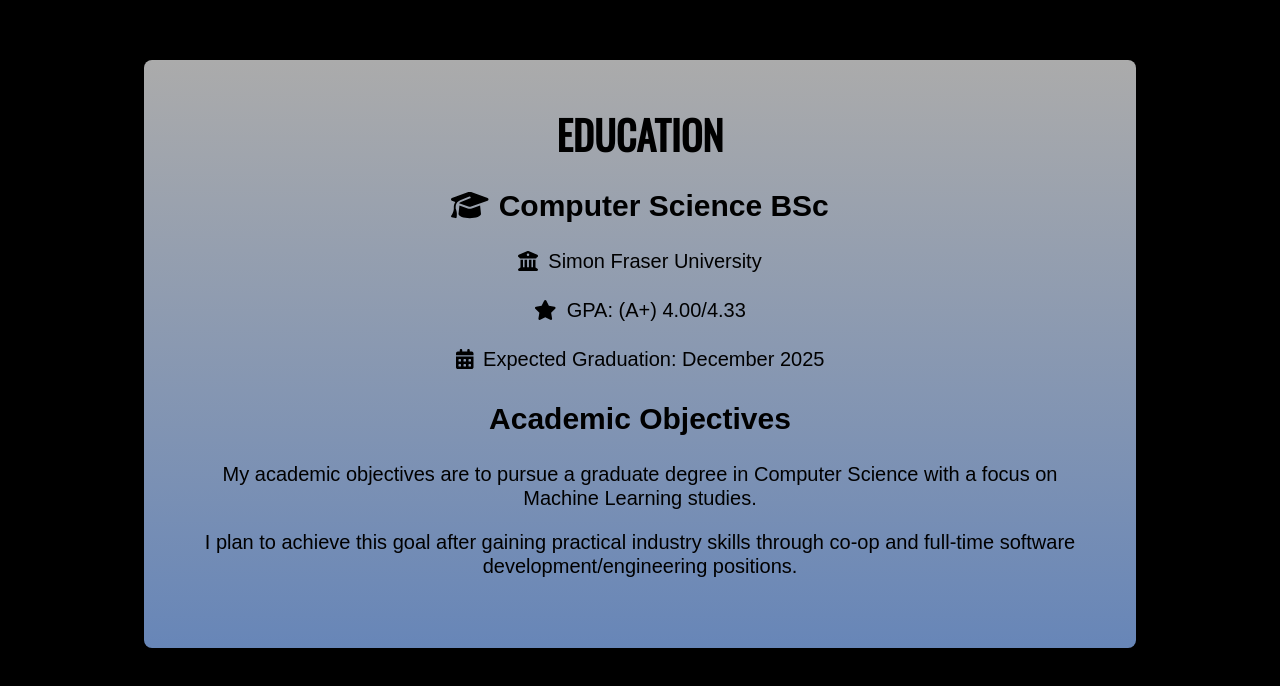
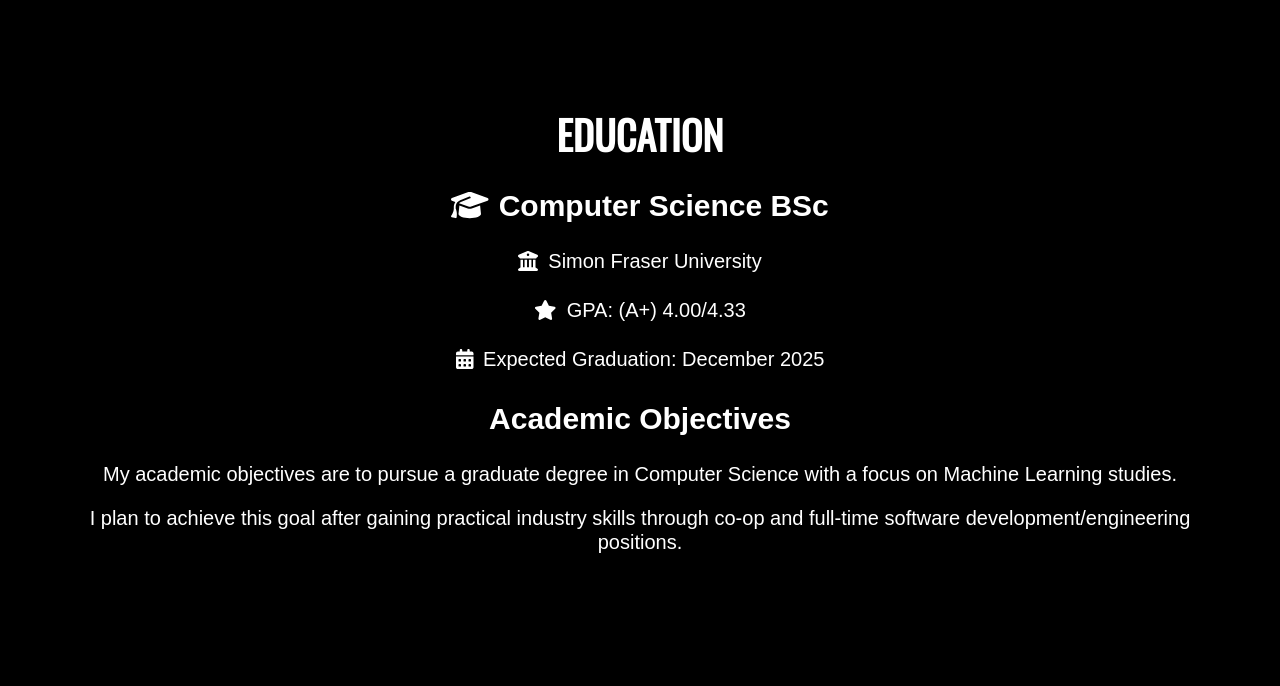
Before and after one commit to KoushaAm/KoushaAmouzesh-Portfolio, a Next.js app: page / in a window 1280 px wide. Shown: the part 2040-2726 px from the top of the page. Built offline with nearby package versions, Linux system fonts and the light colour scheme.

Commit message:
education

```diff
--- a/app/page.tsx
+++ b/app/page.tsx
@@ -138,29 +138,29 @@
         <div className="education-content" style={{ lineHeight: "1.2", padding: "20px" }}>
           <div className='education-card'>
           <div className="card" style={{textAlign: "center" }}>
-            <h1 style={{ color: "black", textAlign: 'center', marginBottom: "20px" }}><strong>Education</strong></h1>
+            <h1 style={{ textAlign: 'center', marginBottom: "20px" }}><strong>Education</strong></h1>
             <div className="education-item" style={{ marginBottom: "10px" }}>
-              <p style={{ color: "black",fontSize: '30px', fontWeight: "bold", marginBottom: "5px" }}>
+              <p style={{ fontSize: '30px', fontWeight: "bold", marginBottom: "5px" }}>
                 <FontAwesomeIcon icon={faGraduationCap} style={{ marginRight: "10px"}} />
                 Computer Science BSc
               </p>
-              <p style={{ color: "black", marginBottom: "5px" }}>
+              <p style={{ marginBottom: "5px" }}>
                 <FontAwesomeIcon icon={faUniversity} style={{ marginRight: "10px" }} />
                 Simon Fraser University
               </p>
-              <p style={{color: "black", marginBottom: "5px" }}>
+              <p style={{ marginBottom: "5px" }}>
                 <FontAwesomeIcon icon={faStar} style={{ marginRight: "10px" }} />
                 GPA: (A+) 4.00/4.33
               </p>
-              <p style={{ color: "black", marginBottom: "5px" }}>
+              <p style={{ marginBottom: "5px" }}>
                 <FontAwesomeIcon icon={faCalendarAlt} style={{ marginRight: "10px" }} />
                 Expected Graduation: December 2025
               </p>
             </div>
             <div className="education-item">
-              <p style={{ color: "black", fontSize: '30px', fontWeight: "bold", marginBottom: "5px" }}>Academic Objectives</p>
-              <p style={{ color: "black", textAlign: 'center' }}>My academic objectives are to pursue a graduate degree in Computer Science with a focus on Machine Learning studies.</p>
-              <p style={{ color: "black", textAlign: 'center' }}>I plan to achieve this goal after gaining practical industry skills through co-op and full-time software development/engineering positions.</p>
+              <p style={{ fontSize: '30px', fontWeight: "bold", marginBottom: "5px" }}>Academic Objectives</p>
+              <p style={{ textAlign: 'center' }}>My academic objectives are to pursue a graduate degree in Computer Science with a focus on Machine Learning studies.</p>
+              <p style={{ textAlign: 'center' }}>I plan to achieve this goal after gaining practical industry skills through co-op and full-time software development/engineering positions.</p>
             </div>
           </div>
         </div>
--- a/styles/page.css
+++ b/styles/page.css
@@ -139,24 +139,23 @@
 /* Gradient effect with a pseudo-element */
 .education-card {
   padding: 40px;
-  width: 80%;
+  /* width: 80%;
   height: 60%;
   background: linear-gradient(to bottom, #edededb8, #87aff0c3);
   border-radius: 8px;
   box-shadow: 0 0 0 0 #e8e5e5;
   position: relative;
   overflow: hidden;
-  transition: box-shadow 1s ease 1s, background 1s ease 1s; /* Add delay to both border and background animation */
+  transition: box-shadow 1s ease 1s, background 1s ease 1s;  */
 }
 
 /* Show the border on hover */
-.education-card:hover {
-  /* add delay animation */
+/* .education-card:hover {
   background: linear-gradient(to bottom, #edededb8, #87aff0c3);
-  background-position: 100% 0; /* Change background position diagonally */
-  box-shadow: 0 0 0 6px #e8e5e5; /* Show a 6px border on hover (adjust as needed) */
-  transition: box-shadow 1s ease, background 1s ease; /* Adjust timing for both border and background */
-}
+  background-position: 100% 0;
+  box-shadow: 0 0 0 6px #e8e5e5;
+  transition: box-shadow 1s ease, background 1s ease;
+}  */
 
 
 
```
